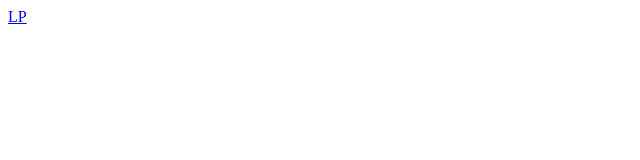
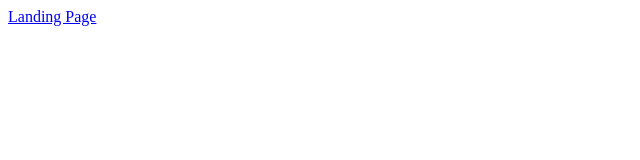
Before and after one commit to mem000/tesst, a plain HTML site: page index.html in a window 1280 px wide. Shown: the full height of the page, 0-640 px from the left. Drawn offline with Linux system fonts and the light colour scheme.

Commit message:
Update index.html

```diff
--- a/index.html
+++ b/index.html
@@ -8,7 +8,7 @@
 </head>
 
 <body>
-<a href="Landing Page.html">LP</a>
+<a href="Landing Page.html">Landing Page</a>
 
 </body>
 
```
